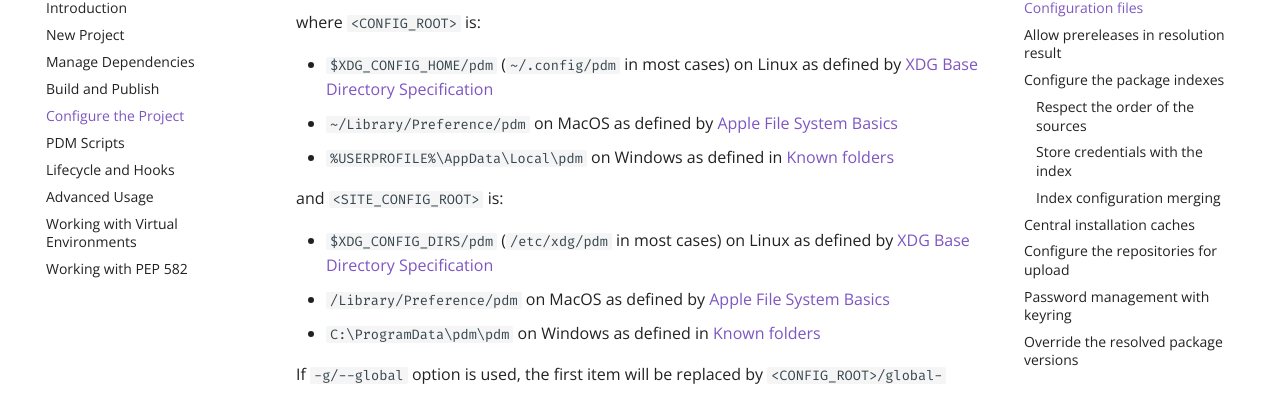
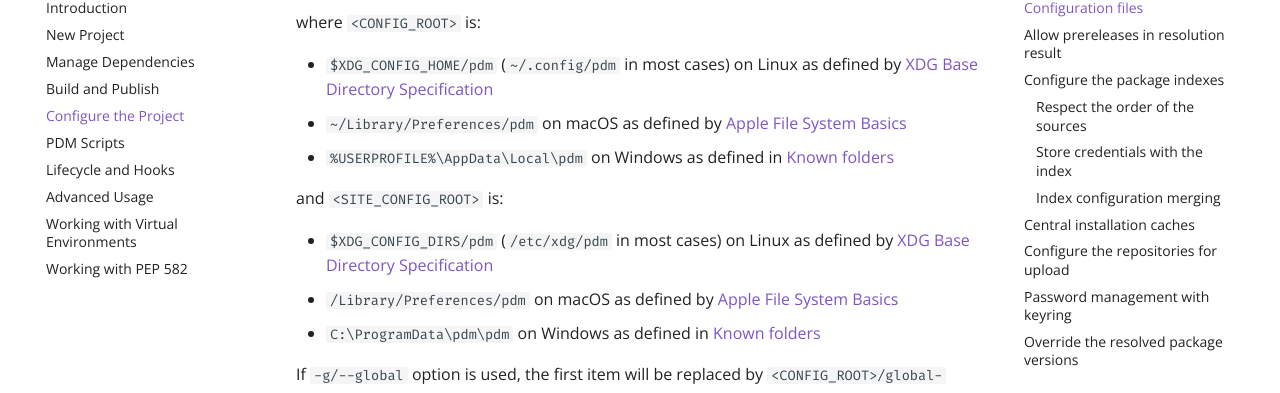
Before and after one commit to azurelotus0926/pdm, an MkDocs documentation site: the page built from docs/docs/usage/config.md, in a window 1280 px wide and 900 px high, scrolled down 866 px. Shown: the part 148-541 px from the top of the window. Built offline with MkDocs 1.6.1 and Material for MkDocs 9.7.7, drawn with Linux system fonts in a browser that asks for light colours; comment, search, counter and statistics services are not loaded; the version menu is left out.

```diff
--- a/docs/docs/usage/config.md
+++ b/docs/docs/usage/config.md
@@ -40,13 +40,13 @@ The configuration files are searched in the following order:
 where `<CONFIG_ROOT>` is:
 
 - `$XDG_CONFIG_HOME/pdm` (`~/.config/pdm` in most cases) on Linux as defined by [XDG Base Directory Specification](https://specifications.freedesktop.org/basedir-spec/basedir-spec-latest.html)
-- `~/Library/Preference/pdm` on MacOS as defined by [Apple File System Basics](https://developer.apple.com/library/archive/documentation/FileManagement/Conceptual/FileSystemProgrammingGuide/FileSystemOverview/FileSystemOverview.html)
+- `~/Library/Preferences/pdm` on macOS as defined by [Apple File System Basics](https://developer.apple.com/library/archive/documentation/FileManagement/Conceptual/FileSystemProgrammingGuide/FileSystemOverview/FileSystemOverview.html)
 - `%USERPROFILE%\AppData\Local\pdm` on Windows as defined in [Known folders](https://docs.microsoft.com/en-us/windows/win32/shell/known-folders)
 
 and `<SITE_CONFIG_ROOT>` is:
 
 - `$XDG_CONFIG_DIRS/pdm` (`/etc/xdg/pdm` in most cases) on Linux as defined by [XDG Base Directory Specification](https://specifications.freedesktop.org/basedir-spec/basedir-spec-latest.html)
-- `/Library/Preference/pdm` on MacOS as defined by [Apple File System Basics](https://developer.apple.com/library/archive/documentation/FileManagement/Conceptual/FileSystemProgrammingGuide/FileSystemOverview/FileSystemOverview.html)
+- `/Library/Preferences/pdm` on macOS as defined by [Apple File System Basics](https://developer.apple.com/library/archive/documentation/FileManagement/Conceptual/FileSystemProgrammingGuide/FileSystemOverview/FileSystemOverview.html)
 - `C:\ProgramData\pdm\pdm` on Windows as defined in [Known folders](https://docs.microsoft.com/en-us/windows/win32/shell/known-folders)
 
 If `-g/--global` option is used, the first item will be replaced by `<CONFIG_ROOT>/global-project/pdm.toml`.
```
Also changed, not shown: docs/docs/index.md (+1 -1 lines), CHANGELOG.md, README.md, README_zh.md.
